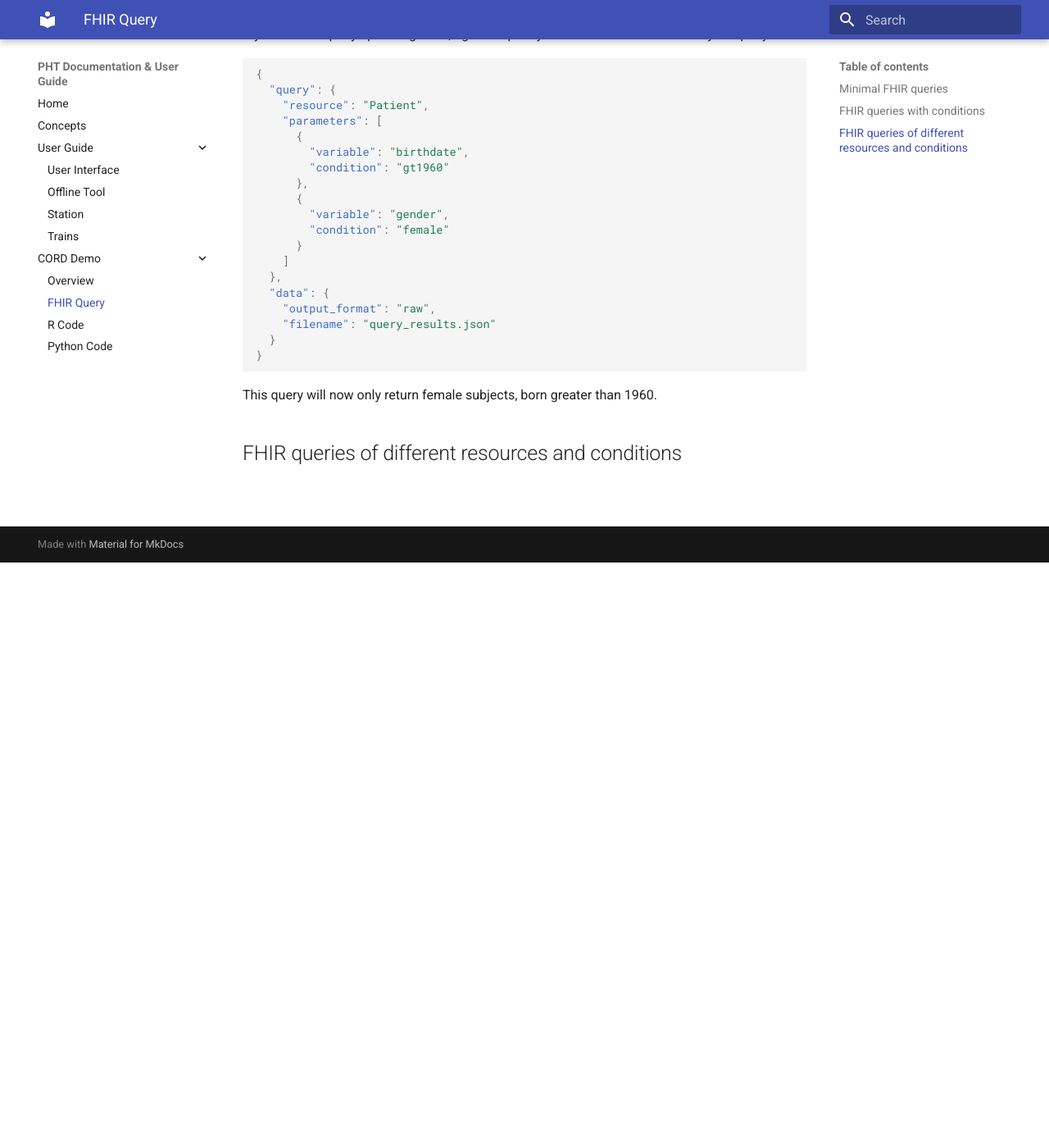
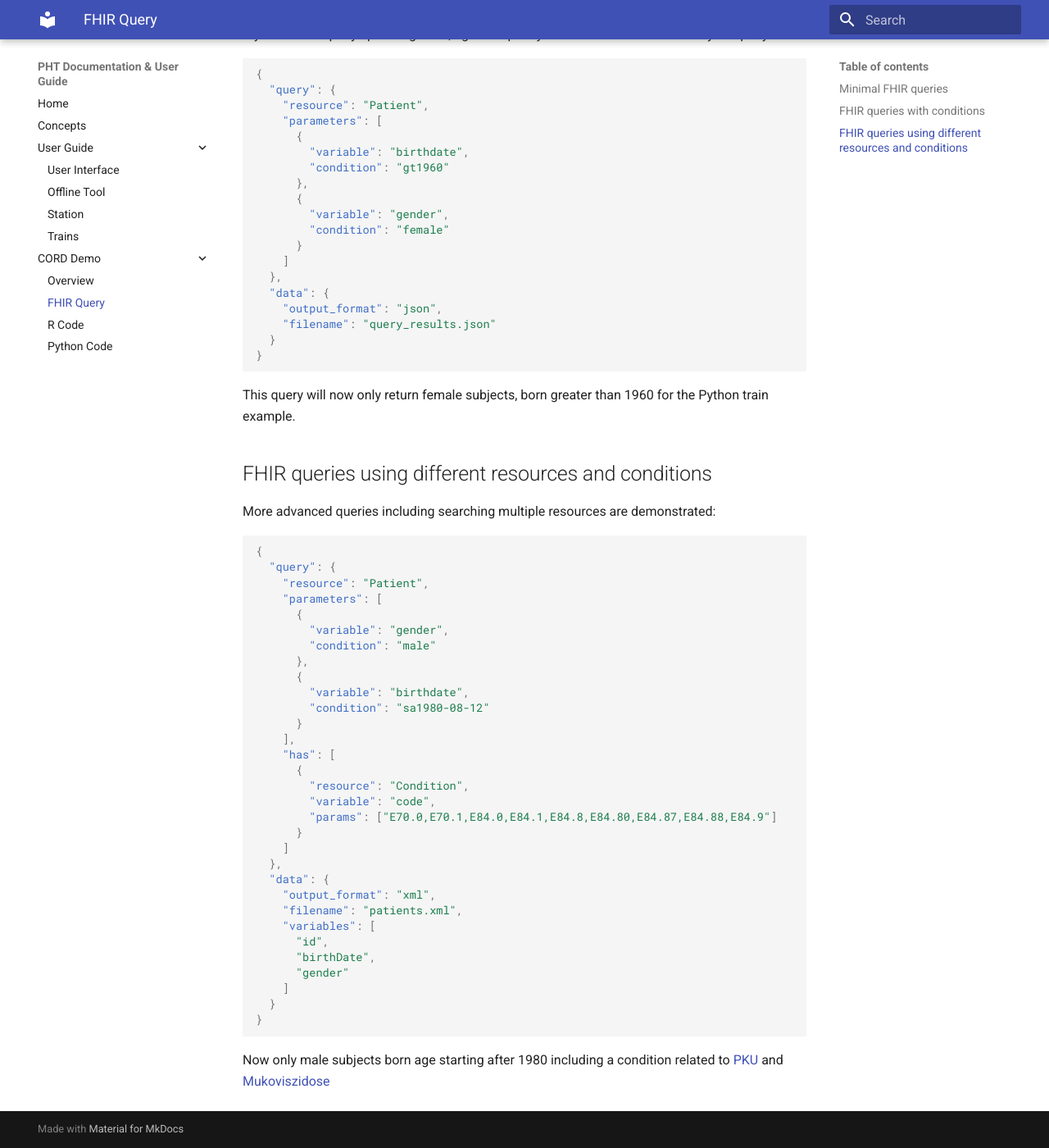
Before and after one commit to PHT-Medic/documentation, an MkDocs documentation site: the page built from docs/cord_fhir.md, in a window 1280 px wide and 1400 px high, scrolled down 714 px. Shown: the whole window at 82% size. Built offline with MkDocs 1.6.1 and Material for MkDocs 9.7.7, drawn with Linux system fonts in a browser that asks for light colours; some of the changed text lies outside the part shown.

Commit message:
Update CORD docu

`````diff
--- a/docs/cord_fhir.md
+++ b/docs/cord_fhir.md
@@ -1,7 +1,7 @@
 # CORD Demo FHIR
 You need to specify for our self developed FHIR client in our train-library two minimal things:
 1. The Resource to access (e.g. `Patient`or `Condition`).
-2. The format and name the file should be provided to train (accessed in the algorithm).
+2. The format and name the file should be provided to the 5train (accessed in the algorithm).
 
 To see what kind of queries are possible read the following general [documentation](https://www.hl7.org/fhir/search.html) of FHIR search queries.
 
@@ -14,8 +14,8 @@ The train library requires the following minimal specifications:
 {
   "query": "Patient",
   "data": {
-    "output_format": "json",
-    "filename": "patients.json"
+    "output_format": "xml",
+    "filename": "patients.xml"
   }
 }
 ```
@@ -41,12 +41,47 @@ If you want to query specific gender, ages or specify data column names extend y
     ]
   },
   "data": {
-    "output_format": "raw",
+    "output_format": "json",
     "filename": "query_results.json"
   }
 }
 ```
-This query will now only return female subjects, born greater than 1960.
+This query will now only return female subjects, born greater than 1960 for the Python train example.
 
 
-## FHIR queries of different resources and conditions
+## FHIR queries using different resources and conditions
+More advanced queries including searching multiple resources are demonstrated:
+````json
+{
+  "query": {
+    "resource": "Patient",
+    "parameters": [
+      {
+        "variable": "gender",
+        "condition": "male"
+      },
+      {
+        "variable": "birthdate",
+        "condition": "sa1980-08-12"
+      }
+    ],
+    "has": [
+      {
+        "resource": "Condition",
+        "variable": "code",
+        "params": ["E70.0,E70.1,E84.0,E84.1,E84.8,E84.80,E84.87,E84.88,E84.9"]
+      }
+    ]
+  },
+  "data": {
+    "output_format": "xml",
+    "filename": "patients.xml",
+    "variables": [
+      "id",
+      "birthDate",
+      "gender"
+    ]
+  }
+}
+````
+Now only male subjects born age starting after 1980 including a condition related to [PKU](https://en.wikipedia.org/wiki/Phenylketonuria) and [Mukoviszidose](https://www.muko.info/informieren/ueber-die-erkrankung#)
`````
Also changed, not shown: docs/cord_demo.md (+2 -1 lines), docs/cord_r.md (+4 -0 lines).
